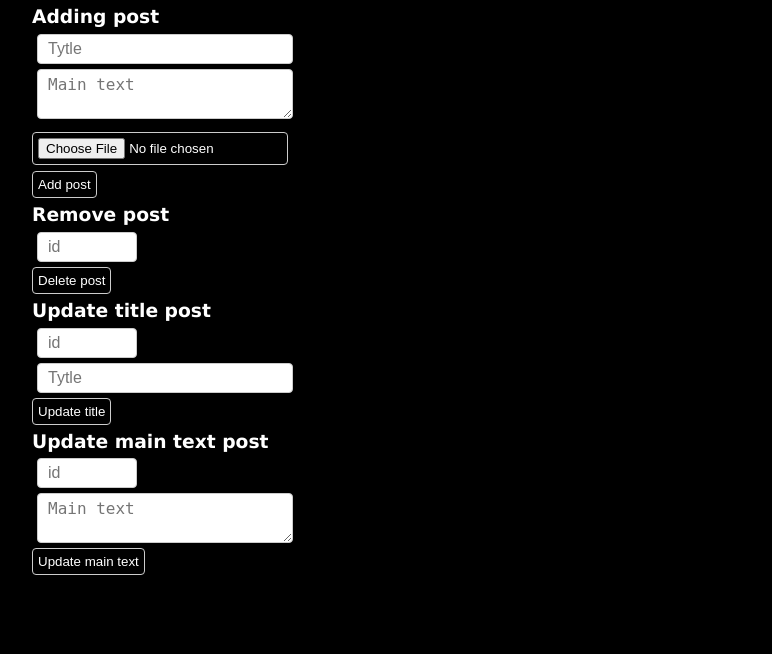
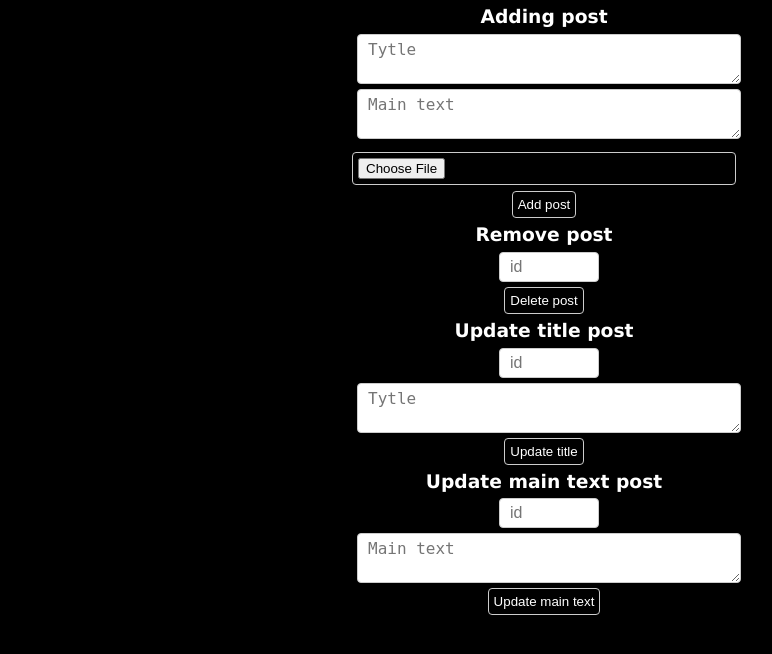
Before and after one commit to KamilDziuk/optivai, a PHP site: page /blog/configuration_post.php in a window 1280 px wide. Shown: the top 654 px of the page, without its empty margins (96-868 px from the left). Run offline with PHP 8.4, Linux system fonts and the light colour scheme; data that the repository does not hold is empty; some libraries are stand-ins or nearby versions.

Commit message:
Modifying the post v2
 Modifying the post functionality.

```diff
--- a/blog/configuration_post.php
+++ b/blog/configuration_post.php
@@ -3,9 +3,9 @@
 <head>
 <meta charset="UTF-8">
 <meta name="viewport" content="width=device-width, initial-scale=1.0">
-
+<link rel="icon" type="image/png" href="image/cropped-logo-512x512-1.png">
 <link rel="stylesheet" type="text/css" href="../css/post_style.css">
-
+<script src="https://cdn.ckeditor.com/ckeditor5/41.0.0/classic/ckeditor.js"></script>
 <title> Post configuration</title>
 </head>
 <body>
@@ -17,11 +17,11 @@
 <div id="form_box">
 <h3> Adding post</h3>
 <form action="db_queries/add_sql.php" method="POST"  enctype="multipart/form-data" >
-<input type="text" class="title" name="title" placeholder="Tytle">
-<textarea rows="2" cols="10"  class="main_text" name="main_text"  placeholder="Main text"></textarea>
+<textarea type="text" class="title" name="title" placeholder="Tytle"></textarea>
+<textarea   class="main_text " name="main_text"  placeholder="Main text"></textarea>
 <input type="file"  class="image" name="image" >
 <input type="text"   class="post_image" name="post_image"   >
-<input type="submit"  class="submit"  name="submit" value="Add post">
+<input     type="submit"  class="submit"  name="submit" value="Add post">
 </form>
 
 <h3>Remove post</h3>
@@ -34,7 +34,7 @@
 <h3> Update title post</h3>
 <form action="db_queries/update_title_sql.php" method="POST">
 <input type="text" class="id_post" name="id_post"  placeholder="id">
-<input type="text" class="title" name="title" placeholder="Tytle">
+<textarea type="text" class="title" name="title" placeholder="Tytle"></textarea>
 <input type="submit" value="Update title"><br>
 </form>
 
@@ -42,7 +42,7 @@
 <form action="db_queries/update_main_text_sql.php" method="POST">
 <input type="text" class="id_post" name="id_post" placeholder="id">
 
-<textarea rows="2" cols="10"  class="main_text" name="main_text"  placeholder="Main text"></textarea>
+<textarea   class="main_text  update_main_text" name="main_text"  placeholder="Main text"></textarea>
 
 <input type="submit" value="Update main text">
 </form>
@@ -60,12 +60,14 @@ let post = <?php echo json_encode($post); ?>
 </script>
 <?php
 
+$id_post = $_POST['id_post'];
+$page_name = $_POST['page_name'];
+
+  if (!empty($id_post ) &&  !empty($page_name ) ) {
 
 
-  if (isset($_POST['submit'])) {
-    $id_post = $_POST['id_post'];
     $get_sql_file_name = "id_post_".$id_post ."_get_sql.php" ;
-    $page_name = $_POST['page_name'];
+
 
 
     $file_name = "post_number_". $page_name.".php";
@@ -76,6 +78,7 @@ let post = <?php echo json_encode($post); ?>
 <head>
     <meta charset="UTF-8">
     <meta name="viewport" content="width=device-width, initial-scale=1.0">
+    <link rel="icon" type="image/png" href="image/cropped-logo-512x512-1.png">
     <link rel="stylesheet" type="text/css" href="../css/post_style.css">
 
     <title>Open post</title>
@@ -144,5 +147,6 @@ $pdo = null;
 }
 ?>
 <script  src="../js/post_js.js" async></script>
+
 </body>
 </html>
--- a/blog/print_post.php
+++ b/blog/print_post.php
@@ -4,7 +4,7 @@
     <meta charset="UTF-8">
     <meta name="viewport" content="width=device-width, initial-scale=1.0">
     <link rel="stylesheet" type="text/css" href="../css/post_style.css">
-
+    <link rel="icon" type="image/png" href="image/cropped-logo-512x512-1.png">
     <title>Blog</title>
 </head>
 <body>
--- a/css/post_style.css
+++ b/css/post_style.css
@@ -4,7 +4,7 @@
     }
 
     html,body {
-    color:#fff;
+    color:#000000;
     background-color:#000;
     font-family:Verdana,sans-serif;
     overflow-x:hidden ;
@@ -19,6 +19,8 @@
     button:hover {
     background-color:#0000
     }
+
+
 
     .post
 
@@ -86,7 +88,8 @@ font-size: 16px;
     font-weight:400;
     font-size:15px;
     text-align:right;
-    left:-10%
+    left:-10%;
+    color: #ffffff;
     }
 
     .read_text {
@@ -113,9 +116,11 @@ font-size: 16px;
     }
 
     #form_box {
+
     position:relative;
     width:100% ;
-    left:10%
+    text-align: center;
+
     }
 
 
@@ -130,13 +135,16 @@ font-size: 16px;
 
     h3 {
     padding-top:0.5%;
-    padding-bottom:0.5%
+    padding-bottom:0.5%;
+    color: #ffffff;
     }
 
 
     input[type=file] {
     position:relative;
-    width:20%;
+    transform:translateX(-50%);
+    left:50%;
+    width:30%;
     padding:5px;
     margin-top:1%;
     margin-bottom:.5%;
@@ -146,9 +154,13 @@ font-size: 16px;
     box-sizing:border-box
     }
 
-    input[type=text],.main_text {
+
+    input[type=text],textarea{
     position:relative;
-    width:20%;
+    transform:translateX(-50%);
+    left:50%;
+    width:30%;
+    color: #000;
     font-size: 1rem;
     padding:5px 10px;
     margin:5px;
@@ -159,7 +171,11 @@ font-size: 16px;
     box-sizing:border-box
     }
 
+
+
     input[type=submit] {
+
+
     position:relative;
     background-color:#4caf4f00;
     color:#fff;
@@ -213,7 +229,7 @@ font-size: 16px;
         width:50%;
         }
 
-        input[type=text],.main_text {
+        input[type=text],textarea {
 
         width:70%;
 
```
Also changed, not shown: js/post_js.js (+54 -10 lines), blog/image/cropped-logo-512x512-1.png (added).
